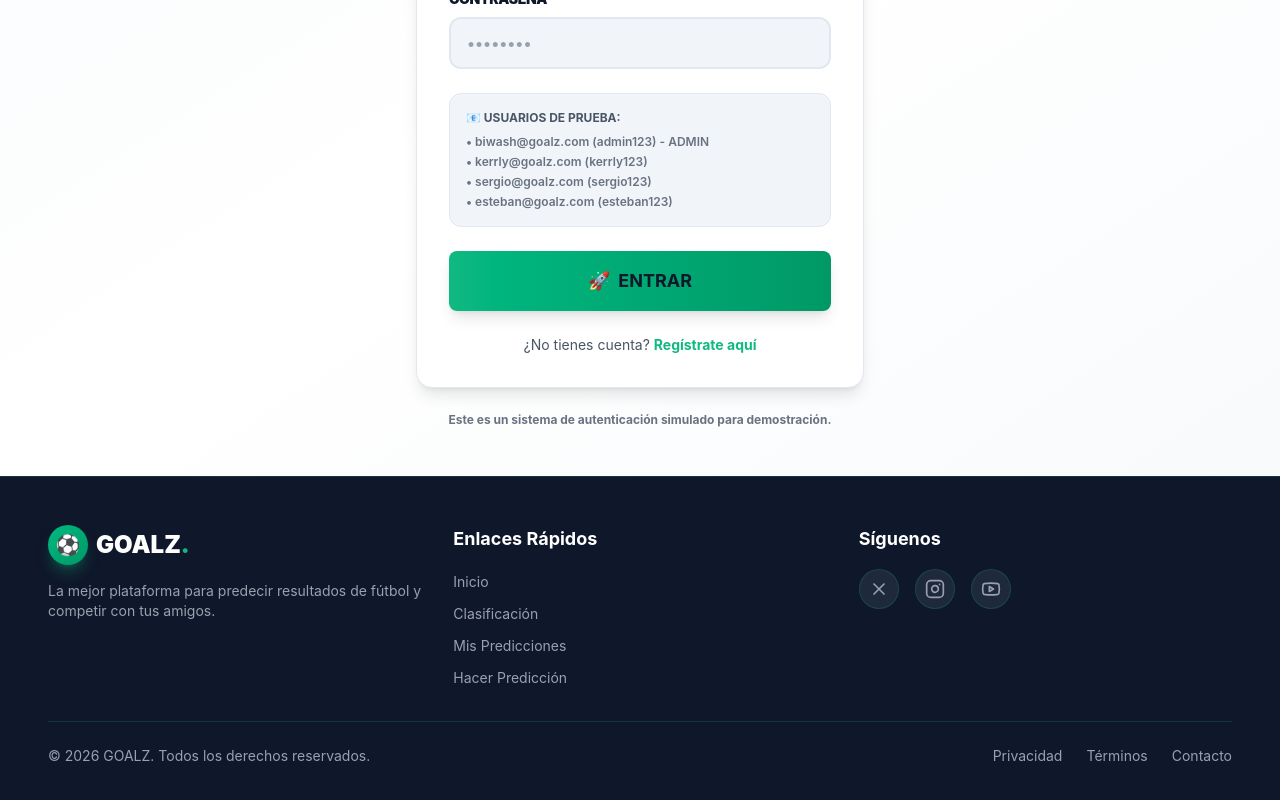
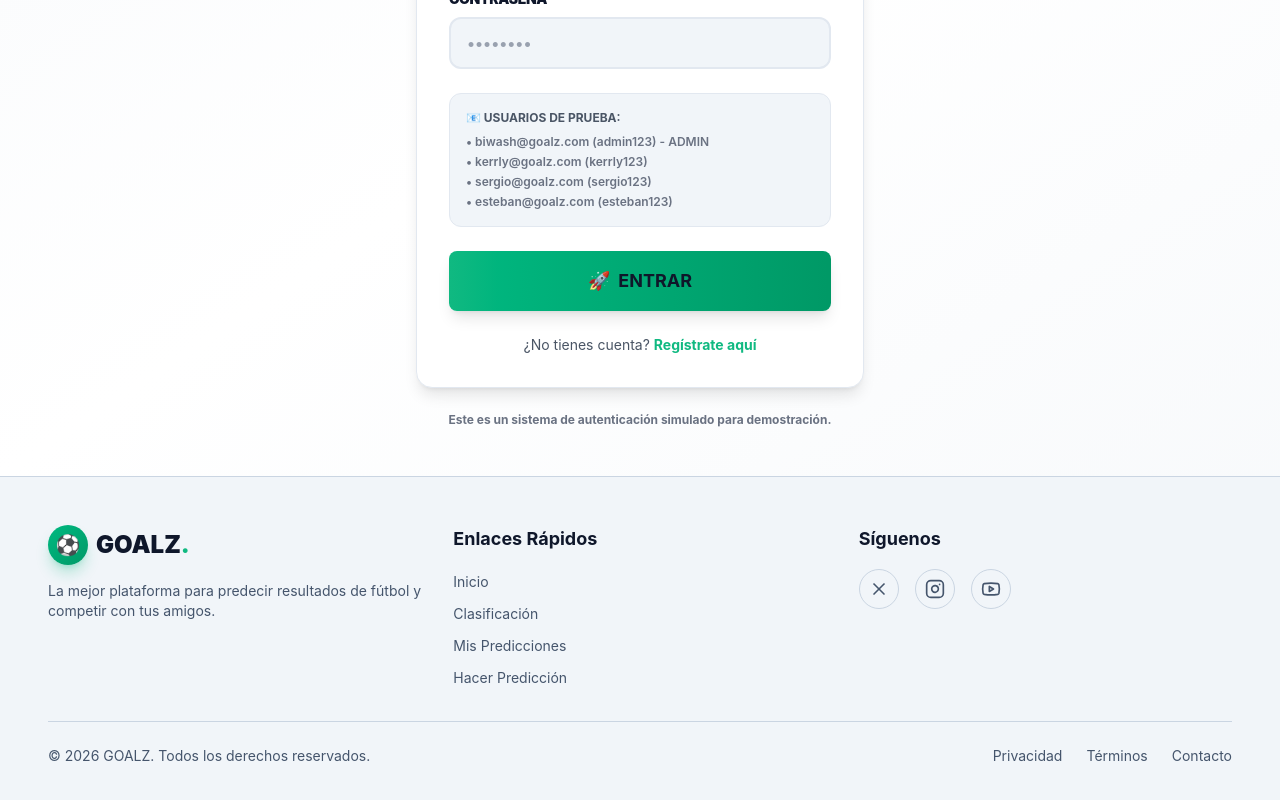
Before and after one commit to b1wash/Goalz, a React (Vite) app: page /login in a window 1280 px wide. Shown: the part 448-1248 px from the top of the page. Built offline with nearby package versions, Linux system fonts and the light colour scheme.

Commit message:
Cambios en la duracion retraso entre modo dia/noche

```diff
--- a/src/components/layout/ContenedorPagina.tsx
+++ b/src/components/layout/ContenedorPagina.tsx
@@ -12,7 +12,7 @@ export const ContenedorPagina = ({
 }: ContenedorPaginaProps) => {
   return (
     <div
-      className={`min-h-screen bg-gradient-to-br from-slate-50 via-white to-slate-50 dark:from-dark-bg dark:via-dark-card dark:to-dark-bg py-8 transition-colors duration-300 ${className}`}
+      className={`min-h-screen bg-gradient-to-br from-slate-50 via-white to-slate-50 dark:from-dark-bg dark:via-dark-card dark:to-dark-bg py-8 transition-colors duration-150 ${className}`}
     >
       {children}
     </div>
--- a/src/components/layout/Footer.tsx
+++ b/src/components/layout/Footer.tsx
@@ -3,9 +3,9 @@ import { Link } from "react-router-dom";
 import { Instagram, Youtube, X } from "lucide-react";
 export const Footer = () => {
   const estilosRedesSociales =
-    "w-10 h-10 rounded-full bg-dark-card border border-primary/20 flex items-center justify-center text-gray-400 hover:text-primary hover:border-primary/40 transition-all hover:scale-110";
+    "w-10 h-10 rounded-full bg-slate-100 dark:bg-dark-card border border-slate-300 dark:border-primary/20 flex items-center justify-center text-slate-600 dark:text-gray-400 hover:text-primary hover:border-primary/40 transition-all duration-150 hover:scale-110";
   return (
-    <footer className="bg-dark-bg border-t border-primary/20 mt-auto">
+    <footer className="bg-slate-100 dark:bg-dark-bg border-t border-slate-300 dark:border-primary/20 mt-auto transition-colors duration-150">
       {/* CONTENEDOR PRINCIPAL CENTRADO */}
       <div className="w-full max-w-7xl mx-auto px-4 sm:px-6 lg:px-8 xl:px-12 py-8 lg:py-12">
         {/* FILA SUPERIOR CON LOGO Y ENLACES */}
@@ -16,11 +16,11 @@ export const Footer = () => {
               <div className="w-10 h-10 rounded-full bg-gradient-to-br from-primary to-emerald-600 flex items-center justify-center shadow-lg shadow-primary/30">
                 <span className="text-xl">⚽</span>
               </div>
-              <span className="text-2xl font-black text-white">
+              <span className="text-2xl font-black text-slate-900 dark:text-white transition-colors duration-150">
                 GOALZ<span className="text-primary">.</span>
               </span>
             </div>
-            <p className="text-gray-400 text-sm">
+            <p className="text-slate-600 dark:text-gray-400 text-sm transition-colors duration-150">
               La mejor plataforma para predecir resultados de fútbol y competir
               con tus amigos.
             </p>
@@ -28,14 +28,14 @@ export const Footer = () => {
 
           {/* COLUMNA 2 ENLACES RAPIDOS */}
           <div>
-            <h3 className="text-white font-bold text-lg mb-4">
+            <h3 className="text-slate-900 dark:text-white font-bold text-lg mb-4 transition-colors duration-150">
               Enlaces Rápidos
             </h3>
             <ul className="space-y-2">
               <li>
                 <Link
                   to="/"
-                  className="text-gray-400 hover:text-primary transition-colors text-sm"
+                  className="text-slate-600 dark:text-gray-400 hover:text-primary transition-colors duration-150 text-sm"
                 >
                   Inicio
                 </Link>
@@ -43,7 +43,7 @@ export const Footer = () => {
               <li>
                 <Link
                   to="/clasificacion"
-                  className="text-gray-400 hover:text-primary transition-colors text-sm"
+                  className="text-slate-600 dark:text-gray-400 hover:text-primary transition-colors duration-150 text-sm"
                 >
                   Clasificación
                 </Link>
@@ -51,7 +51,7 @@ export const Footer = () => {
               <li>
                 <Link
                   to="/mis-predicciones"
-                  className="text-gray-400 hover:text-primary transition-colors text-sm"
+                  className="text-slate-600 dark:text-gray-400 hover:text-primary transition-colors duration-150 text-sm"
                 >
                   Mis Predicciones
                 </Link>
@@ -59,7 +59,7 @@ export const Footer = () => {
               <li>
                 <Link
                   to="/hacer-prediccion"
-                  className="text-gray-400 hover:text-primary transition-colors text-sm"
+                  className="text-slate-600 dark:text-gray-400 hover:text-primary transition-colors duration-150 text-sm"
                 >
                   Hacer Predicción
                 </Link>
@@ -69,7 +69,9 @@ export const Footer = () => {
 
           {/* COLUMNA 3 REDES SOCIALES */}
           <div>
-            <h3 className="text-white font-bold text-lg mb-4">Síguenos</h3>
+            <h3 className="text-slate-900 dark:text-white font-bold text-lg mb-4 transition-colors duration-150">
+              Síguenos
+            </h3>
             <div className="flex gap-4">
               <Link
                 to="https://x.com"
@@ -101,28 +103,28 @@ export const Footer = () => {
         </div>
 
         {/* LINEA PARA SEPARAR */}
-        <div className="border-t border-primary/20 pt-6">
+        <div className="border-t border-slate-300 dark:border-primary/20 pt-6">
           {/* FILA INFERIOR COPYRIGHT */}
           <div className="flex flex-col sm:flex-row justify-between items-center gap-4">
-            <p className="text-gray-400 text-sm text-center sm:text-left">
+            <p className="text-slate-600 dark:text-gray-400 text-sm text-center sm:text-left transition-colors duration-150">
               © {new Date().getFullYear()} GOALZ. Todos los derechos reservados.
             </p>
             <div className="flex gap-6 text-sm">
               <Link
                 to="#"
-                className="text-gray-400 hover:text-primary transition-colors"
+                className="text-slate-600 dark:text-gray-400 hover:text-primary transition-colors duration-150"
               >
                 Privacidad
               </Link>
               <Link
                 to="#"
-                className="text-gray-400 hover:text-primary transition-colors"
+                className="text-slate-600 dark:text-gray-400 hover:text-primary transition-colors duration-150"
               >
                 Términos
               </Link>
               <Link
                 to="#"
-                className="text-gray-400 hover:text-primary transition-colors"
+                className="text-slate-600 dark:text-gray-400 hover:text-primary transition-colors duration-150"
               >
                 Contacto
               </Link>
--- a/src/components/layout/Navbar.tsx
+++ b/src/components/layout/Navbar.tsx
@@ -22,7 +22,7 @@ export const BarraNavegacion: React.FC<BarraNavegacionProps> = () => {
   return (
     <>
       {/* NAVBAR */}
-      <nav className="fixed top-0 left-0 right-0 z-50 bg-white/95 dark:bg-dark-bg/95 backdrop-blur-lg border-b border-slate-200 dark:border-primary/20 shadow-2xl transition-colors duration-300">
+      <nav className="fixed top-0 left-0 right-0 z-50 bg-white/95 dark:bg-dark-bg/95 backdrop-blur-lg border-b border-slate-200 dark:border-primary/20 shadow-2xl transition-colors duration-150">
         {/* CONTENEDOR CENTRADO CON MAX-WIDTH OPTIMIZADO PARA ULTRAWIDE EN MI CASO COMO TENGO UN MONITOR DE ULTRA WIDE */}
         <div className="w-full max-w-7xl mx-auto px-4 sm:px-6 lg:px-8 xl:px-12">
           <div className="flex items-center justify-between h-16 lg:h-20 gap-4 lg:gap-8">
@@ -43,7 +43,7 @@ export const BarraNavegacion: React.FC<BarraNavegacionProps> = () => {
 
               {/* LOGO TEXTO*/}
               <div className="flex flex-col">
-                <span className="text-xl sm:text-2xl lg:text-3xl xl:text-4xl font-black text-slate-900 dark:text-white tracking-tight leading-none group-hover:text-primary transition-colors duration-300">
+                <span className="text-xl sm:text-2xl lg:text-3xl xl:text-4xl font-black text-slate-900 dark:text-white tracking-tight leading-none group-hover:text-primary transition-colors duration-150">
                   GOALZ
                 </span>
                 <span className="text-[10px] sm:text-xs lg:text-sm font-bold text-primary/80 dark:text-primary/80 uppercase tracking-widest">
--- a/src/components/ui/Card.tsx
+++ b/src/components/ui/Card.tsx
@@ -13,7 +13,7 @@ export const Card = ({
   hover = false,
 }: CardProps) => {
   const baseStyles =
-    "bg-white dark:bg-dark-card/50 backdrop-blur-sm border border-slate-200 dark:border-primary/20 rounded-2xl p-4 shadow-lg transition-colors duration-300";
+    "bg-white dark:bg-dark-card/50 backdrop-blur-sm border border-slate-200 dark:border-primary/20 rounded-2xl p-4 shadow-lg transition-colors duration-150";
   const hoverStyles = hover
     ? "hover:border-primary/40 hover:shadow-xl transition-all duration-300"
     : "";
--- a/src/index.css
+++ b/src/index.css
@@ -41,8 +41,8 @@
     background-color: #f8fafc;
     color: #0f172a;
     transition:
-      background-color 0.3s ease,
-      color 0.3s ease;
+      background-color 0.15s ease,
+      color 0.15s ease;
     min-height: 100vh;
   }
 
--- a/src/pages/AdminMatches.tsx
+++ b/src/pages/AdminMatches.tsx
@@ -272,7 +272,7 @@ export const AdminMatches = () => {
   }
 
   return (
-    <div className="min-h-screen bg-gradient-to-br from-slate-50 via-white to-slate-50 dark:from-dark-bg dark:via-dark-card dark:to-dark-bg py-8 transition-colors duration-300">
+    <div className="min-h-screen bg-gradient-to-br from-slate-50 via-white to-slate-50 dark:from-dark-bg dark:via-dark-card dark:to-dark-bg py-8 transition-colors duration-150">
       <div className="w-full max-w-7xl mx-auto px-4 sm:px-6 lg:px-8">
         {/* HEADER */}
         <div className="mb-8">
--- a/src/pages/Clasificacion.tsx
+++ b/src/pages/Clasificacion.tsx
@@ -79,7 +79,7 @@ export const Clasificacion = () => {
   }
 
   return (
-    <div className="min-h-screen bg-gradient-to-br from-slate-50 via-white to-slate-50 dark:from-dark-bg dark:via-dark-card dark:to-dark-bg py-8 transition-colors duration-300">
+    <div className="min-h-screen bg-gradient-to-br from-slate-50 via-white to-slate-50 dark:from-dark-bg dark:via-dark-card dark:to-dark-bg py-8 transition-colors duration-150">
       <div className="w-full max-w-6xl mx-auto px-4 sm:px-6 lg:px-8">
         {/* CABECERA DE LA PAGINA */}
         <div className="mb-8">
--- a/src/pages/HacerPrediccion.tsx
+++ b/src/pages/HacerPrediccion.tsx
@@ -148,7 +148,7 @@ export const HacerPrediccion = () => {
   // BLOQUEAR ACCESO SI ES ADMIN
   if (usuarioActual?.role === "admin") {
     return (
-      <div className="min-h-screen bg-gradient-to-br from-slate-50 via-white to-slate-50 dark:from-dark-bg dark:via-dark-card dark:to-dark-bg py-8 transition-colors duration-300">
+      <div className="min-h-screen bg-gradient-to-br from-slate-50 via-white to-slate-50 dark:from-dark-bg dark:via-dark-card dark:to-dark-bg py-8 transition-colors duration-150">
         <div className="w-full max-w-4xl mx-auto px-4 sm:px-6 lg:px-8">
           <div className="min-h-[70vh] flex items-center justify-center">
             <div className="text-center max-w-md animate-in fade-in zoom-in duration-500">
@@ -174,7 +174,7 @@ export const HacerPrediccion = () => {
   }
 
   return (
-    <div className="min-h-screen bg-gradient-to-br from-slate-50 via-white to-slate-50 dark:from-dark-bg dark:via-dark-card dark:to-dark-bg py-8 transition-colors duration-300">
+    <div className="min-h-screen bg-gradient-to-br from-slate-50 via-white to-slate-50 dark:from-dark-bg dark:via-dark-card dark:to-dark-bg py-8 transition-colors duration-150">
       <div className="w-full max-w-4xl mx-auto px-4 sm:px-6 lg:px-8">
         {/* CABECERA - COMPACTA */}
         <div className="mb-6 text-center">
--- a/src/pages/Inicio.tsx
+++ b/src/pages/Inicio.tsx
@@ -51,7 +51,7 @@ export const Inicio = () => {
   }
 
   return (
-    <div className="min-h-screen bg-gradient-to-br from-slate-50 via-white to-slate-50 dark:from-dark-bg dark:via-dark-card dark:to-dark-bg transition-colors duration-300">
+    <div className="min-h-screen bg-gradient-to-br from-slate-50 via-white to-slate-50 dark:from-dark-bg dark:via-dark-card dark:to-dark-bg transition-colors duration-150">
       <div className="w-full max-w-7xl mx-auto px-4 sm:px-6 lg:px-8 xl:px-12 py-8">
         {/* MENSAJE DE ERROR GLOBAL */}
         {error && (
--- a/src/pages/Login.tsx
+++ b/src/pages/Login.tsx
@@ -54,7 +54,7 @@ export const Login = () => {
   };
 
   return (
-    <div className="min-h-screen bg-gradient-to-br from-slate-50 via-white to-slate-50 dark:from-dark-bg dark:via-dark-card dark:to-dark-bg flex items-center justify-center py-12 px-4 transition-colors duration-300">
+    <div className="min-h-screen bg-gradient-to-br from-slate-50 via-white to-slate-50 dark:from-dark-bg dark:via-dark-card dark:to-dark-bg flex items-center justify-center py-12 px-4 transition-colors duration-150">
       <div className="w-full max-w-md">
         {/* LOGO CENTRADO */}
         <div className="text-center mb-8">
--- a/src/pages/MisPredicciones.tsx
+++ b/src/pages/MisPredicciones.tsx
@@ -125,7 +125,7 @@ export const MisPredicciones = () => {
   }
 
   return (
-    <div className="min-h-screen bg-gradient-to-br from-slate-50 via-white to-slate-50 dark:from-dark-bg dark:via-dark-card dark:to-dark-bg py-8 transition-colors duration-300">
+    <div className="min-h-screen bg-gradient-to-br from-slate-50 via-white to-slate-50 dark:from-dark-bg dark:via-dark-card dark:to-dark-bg py-8 transition-colors duration-150">
       <div className="w-full max-w-7xl mx-auto px-4 sm:px-6 lg:px-8">
         {/* CABECERA DE LA VISTA */}
         <div className="mb-8">
--- a/src/pages/Register.tsx
+++ b/src/pages/Register.tsx
@@ -71,7 +71,7 @@ export const Register = () => {
   };
 
   return (
-    <div className="min-h-screen bg-gradient-to-br from-slate-50 via-white to-slate-50 dark:from-dark-bg dark:via-dark-card dark:to-dark-bg flex items-center justify-center py-12 px-4 transition-colors duration-300">
+    <div className="min-h-screen bg-gradient-to-br from-slate-50 via-white to-slate-50 dark:from-dark-bg dark:via-dark-card dark:to-dark-bg flex items-center justify-center py-12 px-4 transition-colors duration-150">
       <div className="w-full max-w-md">
         {/* LOGO CENTRADO */}
         <div className="text-center mb-8">
```
Also changed, not shown: 1 other file (tests, documents, lock files or other folders).
